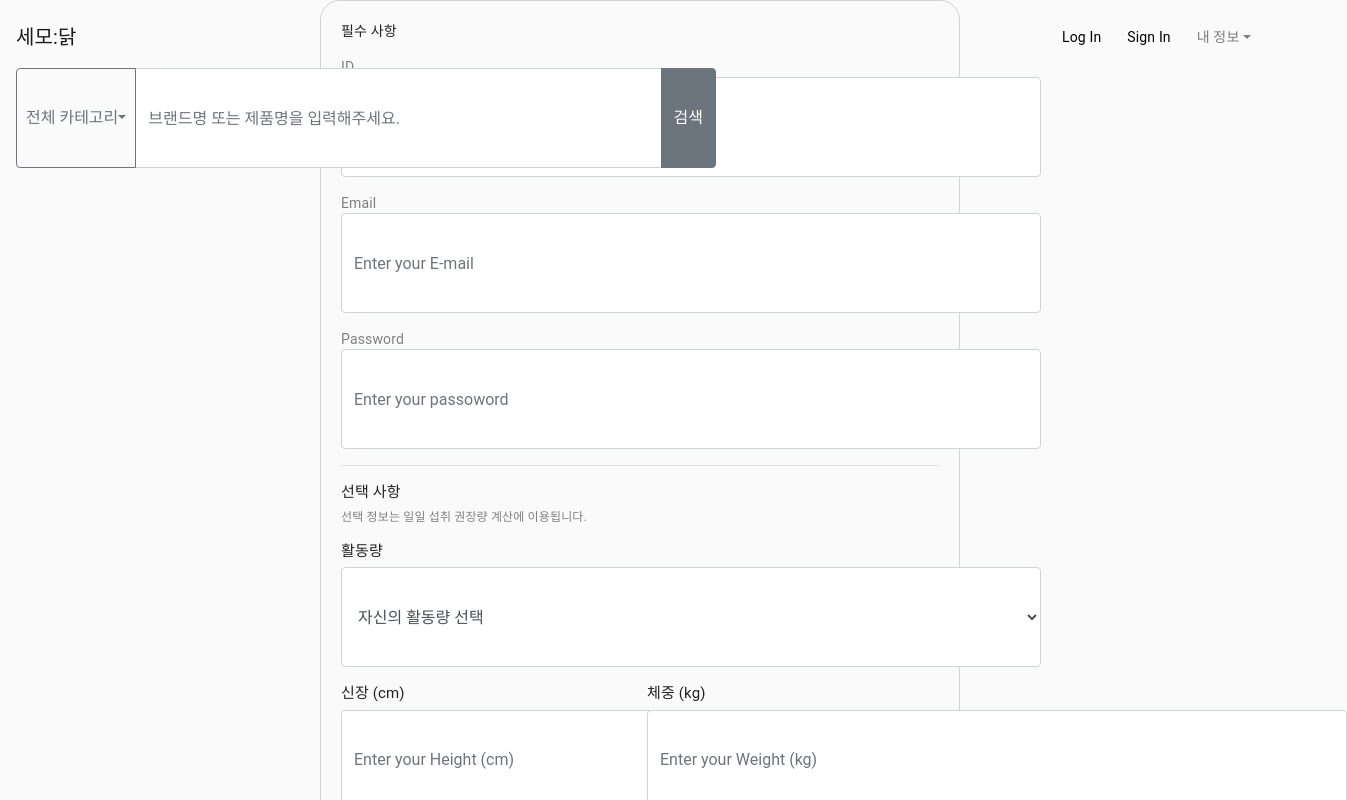
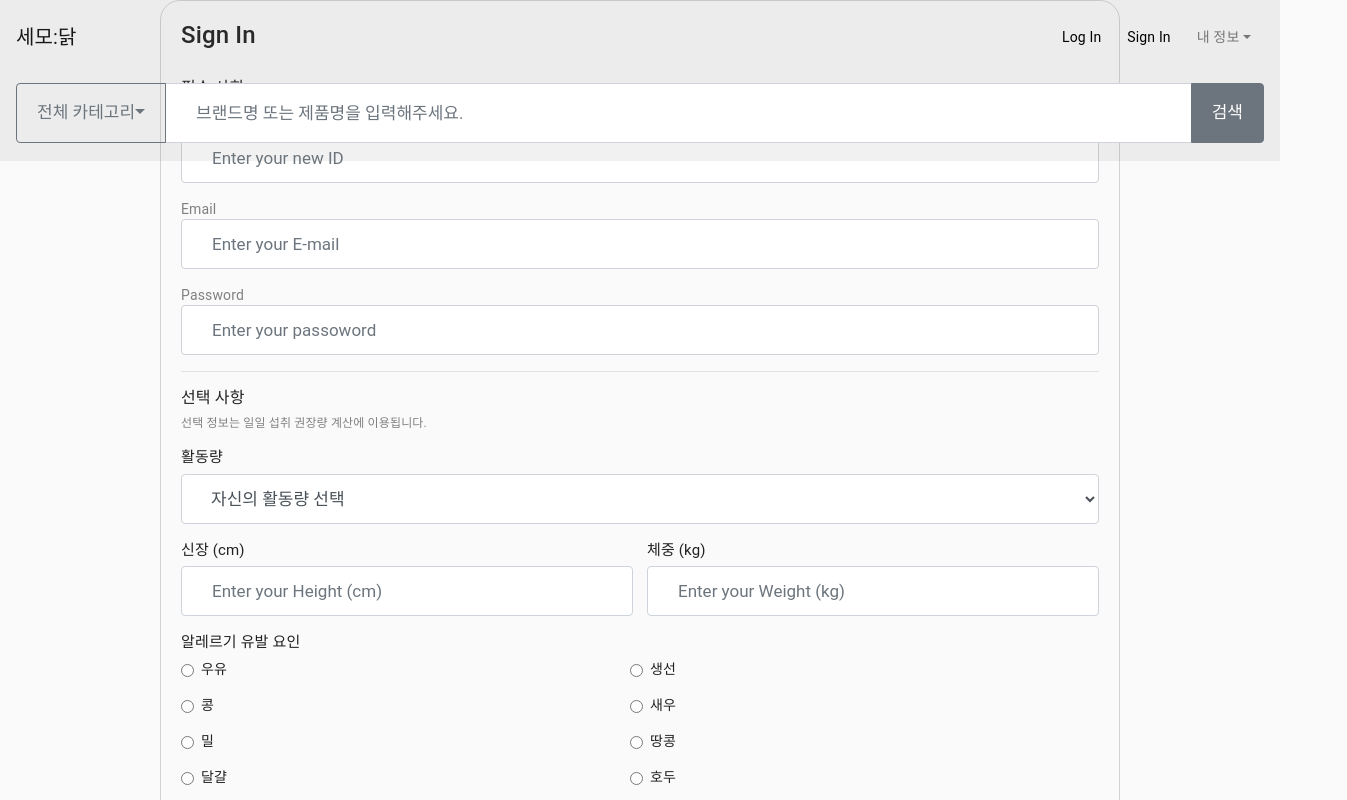
Before and after one commit to leilai-dev/Project2SMD, a React (Create React App) app in the folder client/: page /main/signin in a window 1280 px wide. Shown: the top 800 px of the page, 1347 px wide, since content can reach past the window. Built offline with nearby package versions, Linux system fonts and the light colour scheme; no server answers.

Commit message:
main css 수정

```diff
--- a/client/src/App.css
+++ b/client/src/App.css
@@ -19,27 +19,21 @@
   color: white;
 }
 
-.ndiv1 {
+.bigdiv {
+  width: 100%;
   position: fixed;
   top:0;
-  height: 20px;
-  margin: 10px 0 10px 0;
+  background-color: rgba(122, 122, 122, 0.1) !important;
+}
 
+.ndiv1 {
+  z-index: 2;
 }
 
 .ndiv2 {
-  position: fixed;
-  top:40px;
-  height: 120px;
-  margin: 10px 0 10px 0;
-
+  z-index: 1;
 }
 
-@keyframes App-logo-spin {
-  from {
-    transform: rotate(0deg);
-  }
-  to {
-    transform: rotate(360deg);
-  }
+.divrecomm {
+  margin-top: 170px;
 }
--- a/client/src/App.js
+++ b/client/src/App.js
@@ -8,7 +8,11 @@ import axios from 'axios';
 import Navbar from './Navbar';
 import 'bootstrap/dist/css/bootstrap.min.css';
 
+
+var currentTimeDate = new Date();
+
 class App extends Component {
+
   constructor(props){
     super(props)
     this.state ={
@@ -27,6 +31,7 @@ class App extends Component {
   render() {
     return (
       <div className="App">
+        <div className="bigdiv">
         <div className="ndiv1">
           <Navbar />
         </div>
@@ -34,7 +39,7 @@ class App extends Component {
         <div className="ndiv2">
           <SearchBar />
         </div>
-
+        </div>
         <div>
         {/* <Route exact path="/" component={Cards}/> */}
           <Switch>
@@ -46,7 +51,11 @@ class App extends Component {
           <Route path="/main/myinfo" component={Myinfo}/>
           <Route path="/main/signin" component={Signin}/>
         </div>
+        <div className="divrecomm">
+          <br />
+          <p><h4>{currentTimeDate.getMonth()+1}월 추천 상품</h4></p>
         <Cards data={this.state.asshole}></Cards>
+        </div>
       </div>
     );
   }
--- a/client/src/Navbar.css
+++ b/client/src/Navbar.css
@@ -1,46 +1,37 @@
 .navbar1 {
-    position: fixed;
     top: 0;
     margin: 10px 0 10px 0;
     width:100%;
-    float: right;
 }
 
 .navbar2 {
+    text-align:center;
+}
+
+.navbar {
     margin: 10px 0 10px 0;
     width:100%;
-    float: left;
 }
 
+.input-group {
+    height: 60px;
+}
 
-/* .input-group {
-    position: absolute;
-    width:90%;
-    float: none;
-    text-align: center;
-    align-items: center;
-    vertical-align: middle;
-    justify-content: center;
-
-} */
-
-/* .ndiv {
-    position: fixed;
-    top: 50px;
-    height: 100px;
-    margin: 10px 0 10px 0;
-    width:100%;
-    float: right;
-  } */
-
-.input-group {
-    text-align: center;
-    width: 700px;
-    height: 100px;
-}
 .form-control {
     width: 700px;
-    height: 100px;
+    height: 60px;
+    font-size: 17px;
+    padding: 20px 20px 20px 30px;
+}
+
+.input-group>.input-group-prepend>.btn {
+    font-size: 17px;
+    padding: 10px 20px 10px 20px;
+}
+
+.input-group>.input-group-append>.btn {
+    font-size: 17px;
+    padding: 10px 20px 10px 20px;
 }
 
 a {
--- a/client/src/Navbar.js
+++ b/client/src/Navbar.js
@@ -24,7 +24,6 @@ export default class Example extends React.Component {
     }
     render() {
         return (
-            <div className="navi">
                 <Navbar className="navbar1"   light expand="md">
                     <NavbarBrand href="/">세모:닭</NavbarBrand>
                     <NavbarToggler onClick={this.toggle} />
@@ -48,7 +47,6 @@ export default class Example extends React.Component {
                         </Nav>
                     </Collapse>
                 </Navbar>
-            </div>
         );
     }
 }
--- a/client/src/SearchBar.js
+++ b/client/src/SearchBar.js
@@ -41,7 +41,7 @@ class SearchBar extends Component {
         return (
             <Navbar className="navbar2">
                 <InputGroup>
-                    <InputGroupButtonDropdown addonType="prepend" isOpen={this.state.splitButtonOpen} toggle={this.toggleSplit}>
+                    <InputGroupButtonDropdown className="tog" addonType="prepend" isOpen={this.state.splitButtonOpen} toggle={this.toggleSplit}>
                         <DropdownToggle split outline>전체 카테고리</DropdownToggle>
                         <DropdownMenu>
                             <DropdownItem header >카테고리 선택</DropdownItem>
@@ -56,7 +56,7 @@ class SearchBar extends Component {
 
                     <Input placeholder="브랜드명 또는 제품명을 입력해주세요." />
 
-                    <InputGroupAddon addonType="append"><Button color="secondary">검색</Button></InputGroupAddon>
+                    <InputGroupAddon className="but" addonType="append"><Button color="secondary">검색</Button></InputGroupAddon>
                 </InputGroup>
                 </Navbar>
         );
--- a/client/src/cardList.js
+++ b/client/src/cardList.js
@@ -35,7 +35,7 @@ const useStyles = makeStyles(theme => ({
     marginTop: theme.spacing(4),
   },
   cardGrid: {
-    paddingTop: theme.spacing(8),
+    paddingTop: theme.spacing(2),
     paddingBottom: theme.spacing(8),
   },
   card: {
--- a/client/src/pages/Login.css
+++ b/client/src/pages/Login.css
@@ -9,3 +9,8 @@
 Button {
    float: center;
 }
+
+input.input1.form-control {
+   height: 50px;
+   width: 100%;
+}
--- a/client/src/pages/Login.js
+++ b/client/src/pages/Login.js
@@ -4,18 +4,18 @@ import './Login.css';
 
 const Login = () => {
   return (
-        <div border ="1px soild">
+    <div border="1px soild">
       <Form>
-            <h2>Login</h2>
+        <h4>Login</h4>
         <br />
         <FormGroup>
           <Label className="id">ID/Email</Label>
-                <Input type="userid" name="userid" placeholder="ID/Email" />
+          <Input className="input1" type="userid" name="userid" placeholder="ID/Email" />
         </FormGroup>
 
         <FormGroup>
           <Label className="pw">Password</Label>
-                <Input type="password" name="password" placeholder="Password" />
+          <Input className="input1" type="password" name="password" placeholder="Password" />
         </FormGroup>
 
         <FormGroup check>
@@ -31,13 +31,6 @@ const Login = () => {
 
         <br />
         <Button color="primary">Submit</Button>
-        <br />
-
-
-        <Label className="connectsignup">
-            Don't have an account? SIGN UP!
-          </Label>
-
 
       </Form>
     </div>
--- a/client/src/pages/Signin.css
+++ b/client/src/pages/Signin.css
@@ -1,7 +1,7 @@
 form {
     border: 1px solid lightgrey;
     border-radius: 20px;
-    width: 50%;
+    width: 75%;
     text-align: left;
     margin: 0 auto;
     padding: 20px;
@@ -52,3 +52,15 @@ form {
 .dadan {
     column-count: 2;
 }
+
+
+ input.input1.form-control {
+    height: 50px;
+    width: 100%;
+ }
+
+ select#exampleSelect {
+    height: 50px ;
+    width: 100%;
+    padding: 0 0 0 25px;
+ }
--- a/client/src/pages/Signin.js
+++ b/client/src/pages/Signin.js
@@ -6,25 +6,27 @@ const Signin = () => {
     return (
         <div border="1px solid">
             <Form>
-                <p>필수 사항</p>
+            <h4>Sign In</h4>
+        <br />
+                <p><h6>필수 사항</h6></p>
                 <FormGroup>
                     <Label  className="sm" for="exampleEmail">ID</Label>
-                    <Input type="userid" name="userid" id="exampleEmail" placeholder="Enter your new ID" />
+                    <Input className="input1" type="userid" name="userid" id="exampleEmail" placeholder="Enter your new ID" />
                 </FormGroup>
                 <FormGroup>
                     <Label  className="sm" for="exampleEmail">Email</Label>
-                    <Input type="email" name="email" id="exampleEmail" placeholder="Enter your E-mail" />
+                    <Input className="input1" type="email" name="email" id="exampleEmail" placeholder="Enter your E-mail" />
                 </FormGroup>
                 <FormGroup>
                     <Label  className="sm" for="examplePassword">Password</Label>
-                    <Input type="password" name="password" id="examplePassword" placeholder="Enter your passoword" />
+                    <Input className="input1" type="password" name="password" id="examplePassword" placeholder="Enter your passoword" />
                 </FormGroup>
                 <hr />
-                <p className="md">선택 사항</p>
+                <p className="md"><h6>선택 사항</h6></p>
                 <p className="muted2">선택 정보는 일일 섭취 권장량 계산에 이용됩니다.</p>
                 <FormGroup>
                     <Label className="md" for="exampleSelect">활동량</Label>
-                    <Input type="select" name="select" id="exampleSelect">
+                    <Input className="input1" type="select" name="select" id="exampleSelect">
                         <option default>자신의 활동량 선택</option>
                         <option >육체 활동이 거의 없는 경우</option>
                         <option>보통의 활동을 하는 경우</option>
@@ -35,9 +37,9 @@ const Signin = () => {
                 <FormGroup>
                         <div className="dadan">
                         <Label  className="md" for="exampleEmail">신장 (cm)</Label>
-                        <Input type="number" name="tall" id="exampleEmail" placeholder="Enter your Height (cm)" />
+                        <Input className="input1" ype="number" name="tall" id="exampleEmail" placeholder="Enter your Height (cm)" />
                         <Label  className="md" for="exampleEmail">체중 (kg)</Label>
-                        <Input type="number" name="weight" id="exampleEmail" placeholder="Enter your Weight (kg)" />
+                        <Input className="input1" type="number" name="weight" id="exampleEmail" placeholder="Enter your Weight (kg)" />
                         </div>
                 </FormGroup>
                 <FormGroup tag="fieldset">
--- a/client/src/setupProxy.js
+++ b/client/src/setupProxy.js
@@ -1,5 +1,5 @@
 const proxy = require("http-proxy-middleware");
 
 module.exports = function(app) {
-  app.use(proxy(["/api","/main", "/mongo"], { target: "http://localhost:5000" }));
+  app.use(proxy(["/api", "/mongo"], { target: "http://localhost:5000" }));
 };
```
Lines whose indentation alone changed are shown as unchanged.
